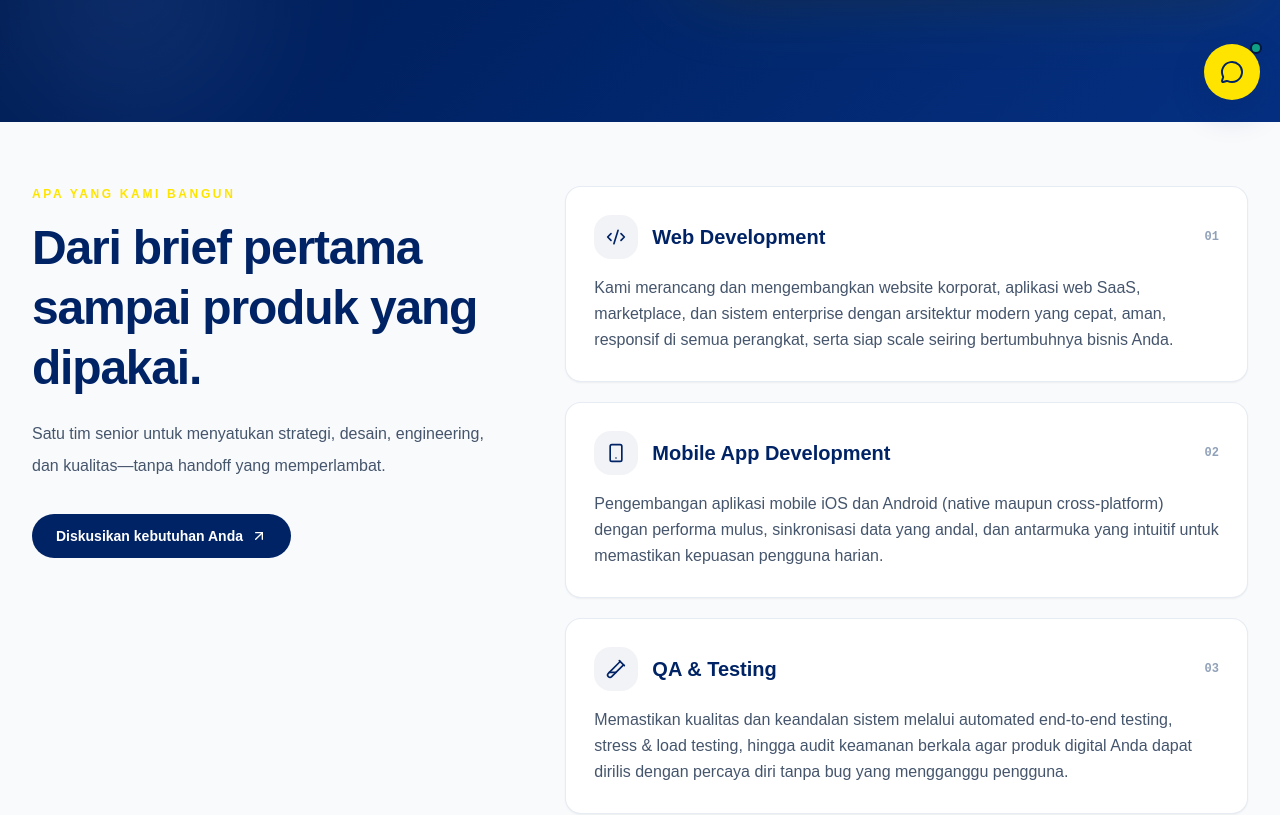
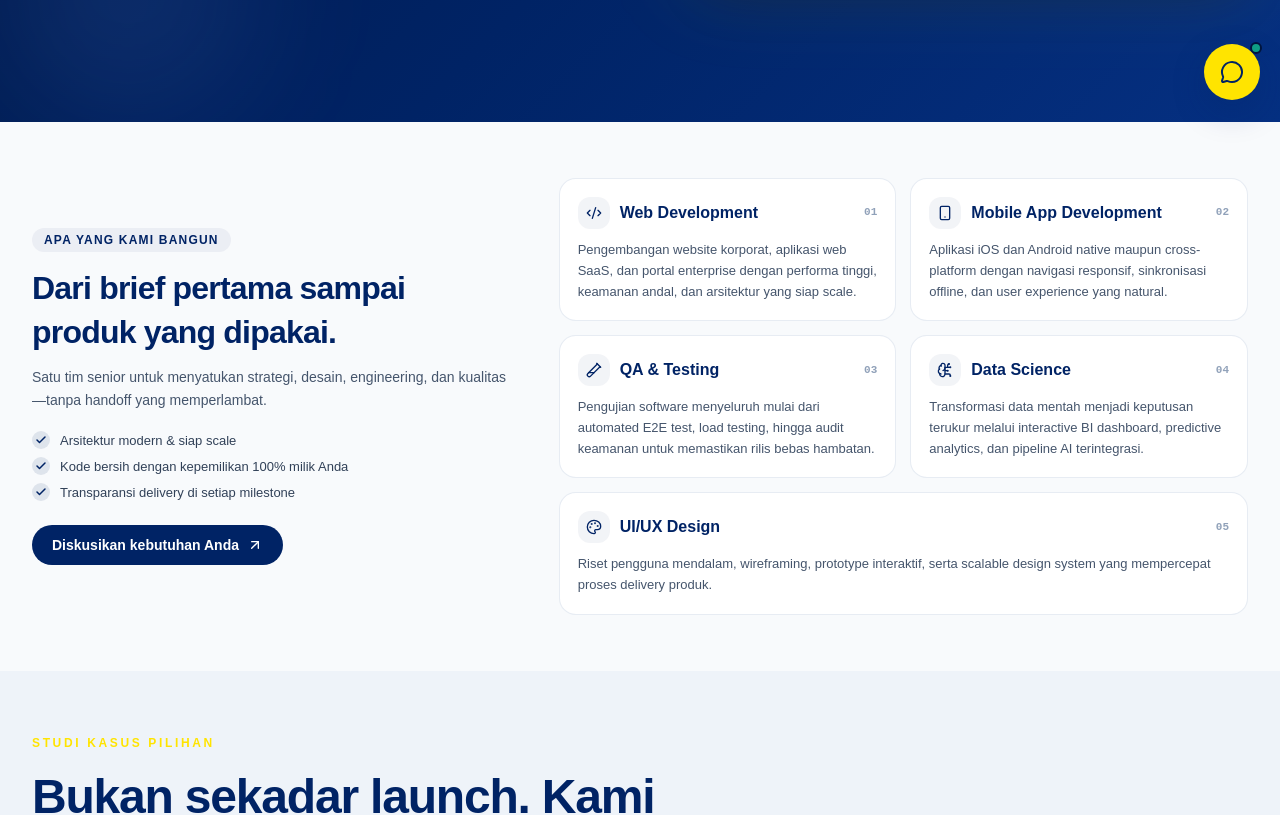
Before and after one commit to Pixolvee/Pixolve, a React (Vite) app: page / in a window 1280 px wide. Shown: the part 680-1495 px from the top of the page. Built offline with nearby package versions, Linux system fonts and the light colour scheme.

Commit message:
Sesuaikan layout section Services: seimbang, rapi dalam grid 2 kolom, dan proporsional

```diff
--- a/src/components/sections/Services.tsx
+++ b/src/components/sections/Services.tsx
@@ -1,58 +1,87 @@
-import { ArrowUpRight } from "lucide-react";
-import { SectionHeading } from "@/components/ui/SectionHeading";
+import { ArrowUpRight, Check } from "lucide-react";
 import { services } from "@/data/services";
 
 export function Services() {
   return (
-    <section id="layanan" className="mx-auto max-w-7xl px-5 py-12 sm:py-16 lg:px-8" data-testid="services-section">
-      <div className="grid grid-cols-1 items-start gap-12 lg:grid-cols-12 lg:gap-16">
-        {/* Kolom Kiri: Judul dan deskripsi */}
-        <div className="lg:col-span-5 lg:sticky lg:top-28">
-          <SectionHeading
-            eyebrow="Apa yang kami bangun"
-            title="Dari brief pertama sampai produk yang dipakai."
-            body="Satu tim senior untuk menyatukan strategi, desain, engineering, dan kualitas—tanpa handoff yang memperlambat."
-          />
-          <div className="mt-8">
+    <section id="layanan" className="mx-auto max-w-7xl px-5 py-10 sm:py-14 lg:px-8" data-testid="services-section">
+      <div className="grid grid-cols-1 items-center gap-10 lg:grid-cols-12 lg:gap-12">
+        {/* Kolom Kiri: Teks pengantar yang padat dan seimbang */}
+        <div className="lg:col-span-5" data-testid="services-left-content">
+          <span className="inline-flex items-center rounded-full bg-[#002365]/5 px-3 py-1 text-xs font-bold uppercase tracking-widest text-[#002365]">
+            Apa yang kami bangun
+          </span>
+          <h2 className="mt-3.5 font-heading text-2xl font-extrabold leading-snug tracking-tight text-[#002365] sm:text-3xl lg:text-[32px]">
+            Dari brief pertama sampai produk yang dipakai.
+          </h2>
+          <p className="mt-3 text-sm leading-relaxed text-slate-600">
+            Satu tim senior untuk menyatukan strategi, desain, engineering, dan kualitas—tanpa handoff yang memperlambat.
+          </p>
+
+          <div className="mt-5 space-y-2 text-xs sm:text-[13px] text-slate-700">
+            <div className="flex items-center gap-2.5">
+              <span className="flex size-4.5 shrink-0 items-center justify-center rounded-full bg-[#002365]/10 text-[#002365]">
+                <Check className="size-3" strokeWidth={3} />
+              </span>
+              <span>Arsitektur modern & siap scale</span>
+            </div>
+            <div className="flex items-center gap-2.5">
+              <span className="flex size-4.5 shrink-0 items-center justify-center rounded-full bg-[#002365]/10 text-[#002365]">
+                <Check className="size-3" strokeWidth={3} />
+              </span>
+              <span>Kode bersih dengan kepemilikan 100% milik Anda</span>
+            </div>
+            <div className="flex items-center gap-2.5">
+              <span className="flex size-4.5 shrink-0 items-center justify-center rounded-full bg-[#002365]/10 text-[#002365]">
+                <Check className="size-3" strokeWidth={3} />
+              </span>
+              <span>Transparansi delivery di setiap milestone</span>
+            </div>
+          </div>
+
+          <div className="mt-6">
             <a
               href="#quote-form"
-              className="group inline-flex items-center gap-2 rounded-full bg-[#002365] px-6 py-3 text-sm font-semibold text-white transition-all hover:-translate-y-0.5 hover:bg-[#002365]/90 hover:shadow-md"
+              className="inline-flex items-center gap-2 rounded-full bg-[#002365] px-5 py-2.5 text-xs sm:text-sm font-semibold text-white transition-all hover:-translate-y-0.5 hover:bg-[#002365]/90 hover:shadow-sm"
               data-testid="services-consultation-link"
             >
               Diskusikan kebutuhan Anda
-              <ArrowUpRight className="size-4 transition-transform group-hover:-translate-y-0.5 group-hover:translate-x-0.5" />
+              <ArrowUpRight className="size-4" />
             </a>
           </div>
         </div>
 
-        {/* Kolom Kanan: 5 Layanan */}
-        <div className="flex flex-col gap-4 sm:gap-5 lg:col-span-7" data-testid="services-grid">
-          {services.map((service) => {
+        {/* Kolom Kanan: 5 Layanan dalam grid 2 kolom yang proporsional dan tidak kebesaran */}
+        <div className="grid grid-cols-1 gap-3.5 sm:grid-cols-2 lg:col-span-7" data-testid="services-grid">
+          {services.map((service, index) => {
             const Icon = service.icon;
+            const isLast = index === services.length - 1;
+
             return (
               <div
                 key={service.title}
-                className="group rounded-2xl border border-slate-200/80 bg-white p-6 shadow-xs transition-all duration-300 hover:border-[#002365]/30 hover:shadow-md sm:p-7"
+                className={`group rounded-xl border border-slate-200/80 bg-white p-4.5 transition-all duration-200 hover:border-[#002365]/30 hover:shadow-sm ${
+                  isLast ? "sm:col-span-2" : ""
+                }`}
                 data-testid={`service-card-${service.number}`}
               >
-                <div className="flex items-center justify-between gap-4">
-                  <div className="flex items-center gap-3.5">
-                    <span className="flex size-11 shrink-0 items-center justify-center rounded-xl bg-[#002365]/5 text-[#002365] transition-colors group-hover:bg-[#002365] group-hover:text-[#ffe400]">
-                      <Icon className="size-5" />
+                <div className="flex items-center justify-between gap-3">
+                  <div className="flex items-center gap-2.5">
+                    <span className="flex size-8 shrink-0 items-center justify-center rounded-lg bg-[#002365]/5 text-[#002365] transition-colors group-hover:bg-[#002365] group-hover:text-[#ffe400]">
+                      <Icon className="size-4" />
                     </span>
                     <h3
-                      className="font-heading text-lg font-bold text-[#002365] sm:text-xl"
+                      className="text-sm font-bold text-[#002365] sm:text-base"
                       data-testid={`service-title-${service.number}`}
                     >
                       {service.title}
                     </h3>
                   </div>
-                  <span className="font-mono text-xs font-semibold text-slate-400 transition-colors group-hover:text-[#002365]">
+                  <span className="font-mono text-[11px] font-semibold text-slate-400">
                     {service.number}
                   </span>
                 </div>
                 <p
-                  className="mt-4 text-sm leading-relaxed text-slate-600 sm:text-base"
+                  className="mt-2.5 text-xs leading-relaxed text-slate-600 sm:text-[13px]"
                   data-testid={`service-description-${service.number}`}
                 >
                   {service.description}
--- a/src/data/services.ts
+++ b/src/data/services.ts
@@ -16,7 +16,7 @@ export const services: Service[] = [
     slug: "web-development",
     short: "Produk digital yang cepat, aman, dan siap scale.",
     detail: "Portal SaaS, marketplace, dan platform enterprise dengan arsitektur yang mudah dikembangkan.",
-    description: "Kami merancang dan mengembangkan website korporat, aplikasi web SaaS, marketplace, dan sistem enterprise dengan arsitektur modern yang cepat, aman, responsif di semua perangkat, serta siap scale seiring bertumbuhnya bisnis Anda.",
+    description: "Pengembangan website korporat, aplikasi web SaaS, dan portal enterprise dengan performa tinggi, keamanan andal, dan arsitektur yang siap scale.",
     icon: Code2,
     number: "01",
   },
@@ -25,7 +25,7 @@ export const services: Service[] = [
     slug: "mobile-app",
     short: "Experience mobile yang terasa natural di setiap layar.",
     detail: "Aplikasi iOS & Android native atau cross-platform dengan offline sync dan performa mulus.",
-    description: "Pengembangan aplikasi mobile iOS dan Android (native maupun cross-platform) dengan performa mulus, sinkronisasi data yang andal, dan antarmuka yang intuitif untuk memastikan kepuasan pengguna harian.",
+    description: "Aplikasi iOS dan Android native maupun cross-platform dengan navigasi responsif, sinkronisasi offline, dan user experience yang natural.",
     icon: Smartphone,
     number: "02",
   },
@@ -34,7 +34,7 @@ export const services: Service[] = [
     slug: "qa-testing",
     short: "Rilis lebih percaya diri, tanpa bug yang menghambat growth.",
     detail: "Automated end-to-end test, load testing, dan audit keamanan untuk produk kritikal.",
-    description: "Memastikan kualitas dan keandalan sistem melalui automated end-to-end testing, stress & load testing, hingga audit keamanan berkala agar produk digital Anda dapat dirilis dengan percaya diri tanpa bug yang mengganggu pengguna.",
+    description: "Pengujian software menyeluruh mulai dari automated E2E test, load testing, hingga audit keamanan untuk memastikan rilis bebas hambatan.",
     icon: TestTube2,
     number: "03",
   },
@@ -43,7 +43,7 @@ export const services: Service[] = [
     slug: "data-science",
     short: "Ubah data operasional menjadi keputusan yang tajam.",
     detail: "Dashboard BI, predictive model, dan pipeline AI yang terukur untuk bisnis Anda.",
-    description: "Mentransformasi data mentah operasional menjadi wawasan bisnis yang tajam melalui visualisasi dashboard Business Intelligence, permodelan prediktif, automated data pipeline, serta implementasi kecerdasan buatan (AI) yang terukur.",
+    description: "Transformasi data mentah menjadi keputusan terukur melalui interactive BI dashboard, predictive analytics, dan pipeline AI terintegrasi.",
     icon: BrainCircuit,
     number: "04",
   },
@@ -52,7 +52,7 @@ export const services: Service[] = [
     slug: "ui-ux-design",
     short: "Interface yang indah, intuitif, dan fokus pada outcome.",
     detail: "Riset pengguna, prototype interaktif, dan design system yang mempercepat delivery.",
-    description: "Perancangan antarmuka digital yang berbasis riset kebutuhan pengguna, interactive prototype, dan pembuatan design system yang terstruktur untuk menjamin pengalaman pengguna yang memikat sekaligus efisiensi proses development.",
+    description: "Riset pengguna mendalam, wireframing, prototype interaktif, serta scalable design system yang mempercepat proses delivery produk.",
     icon: Palette,
     number: "05",
   },
```
